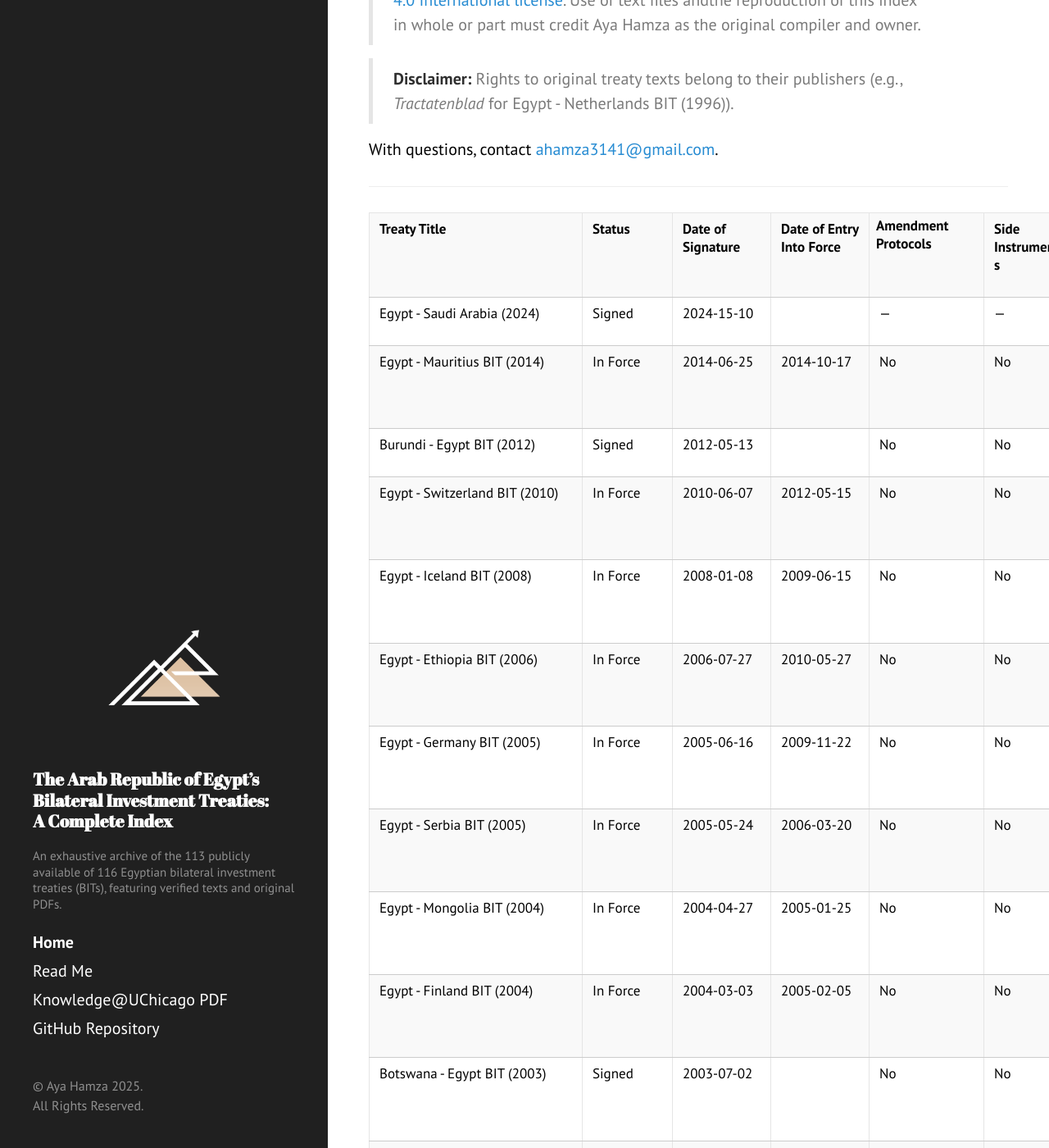
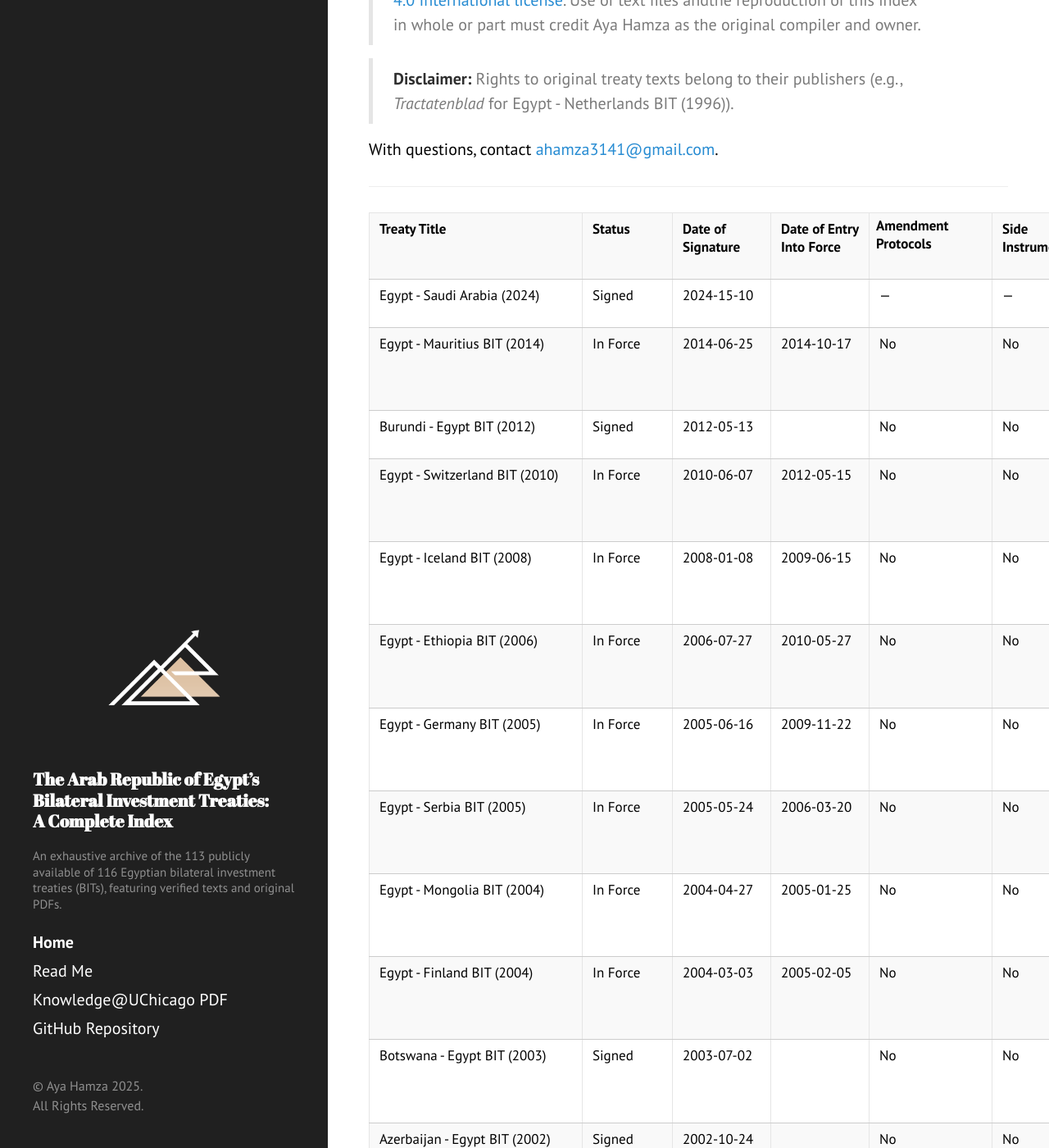
Before and after one commit to ayahamza1/MENABITs, a Jekyll site: the page built from index.md, in a window 1280 px wide and 1400 px high, scrolled down 433 px. Shown: the whole window at 82% size. Built offline with Jekyll 4.4.1, drawn with Linux system fonts in a browser that asks for light colours.

Commit message:
Update hyde.css

```diff
--- a/public/css/hyde.css
+++ b/public/css/hyde.css
@@ -222,23 +222,23 @@
 
 table th:nth-child(5),
 table td:nth-child(5) {
-  width: 7.0rem;
-  min-width: 7.0rem;
-  max-width: 7.0rem;
+  width: 7.5rem;
+  min-width: 7.5rem;
+  max-width: 7.5rem;
 }
 
 table th:nth-child(6),
 table td:nth-child(6) {
-  width: 5.5rem;
-  min-width: 5.5rem;
-  max-width: 5.5rem;
+  width: 6.0rem;
+  min-width: 6.0rem;
+  max-width: 6.0rem;
   word-break: break-word;
   white-space: normal;
 }
 
 table th:nth-child(7),
 table td:nth-child(7) {
-  width: 4rem;
+  width: 5rem;
   text-align: center;
 }
 
```
